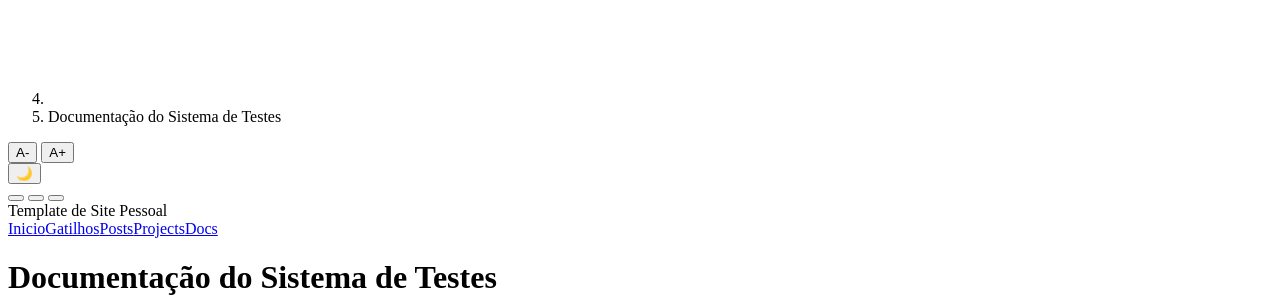
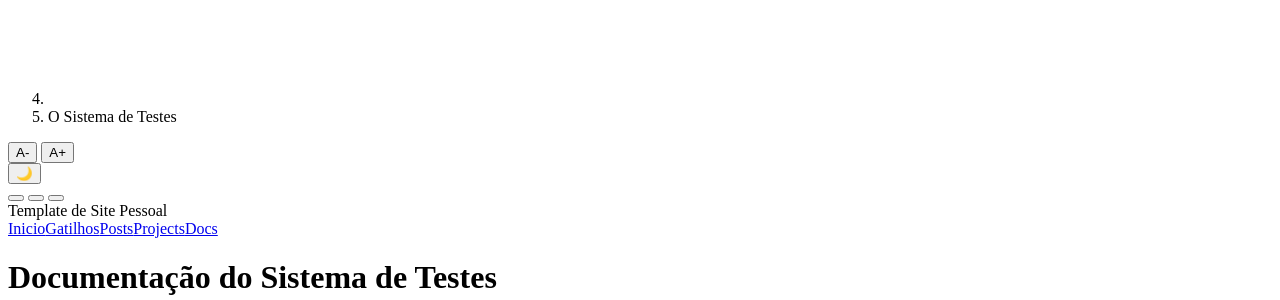
Before and after one commit to gatilhoroxo/site-attempt, a Jekyll site: the page built from docs/testing-documentation.md, in a window 1280 px wide and 900 px high, scrolled down 3476 px. Shown: the part 152-452 px from the top of the window. Built offline with Jekyll 4.4.1, drawn with Linux system fonts in a browser that asks for light colours; our own code applies the rules of GitHub Pages for plain Markdown files; some of the changed lines change nothing that is shown.

Commit message:
chore: titulo para documentação do sistema de testes

```diff
--- a/docs/testing-documentation.md
+++ b/docs/testing-documentation.md
@@ -1,3 +1,7 @@
+---
+title: O Sistema de Testes
+---
+
 # Documentação do Sistema de Testes
 
 ## Visão Geral
```
